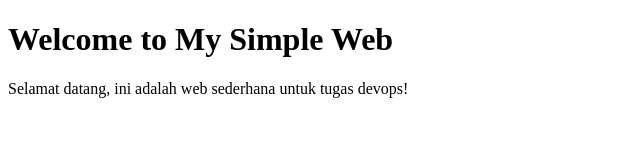
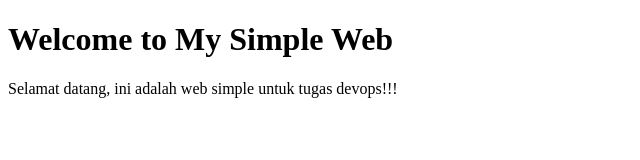
Before and after one commit to pujosn/web-html, a plain HTML site: page index.html in a window 1280 px wide. Shown: the full height of the page, 0-640 px from the left. Drawn offline with Linux system fonts and the light colour scheme.

Commit message:
update index

```diff
--- a/index.html
+++ b/index.html
@@ -7,6 +7,6 @@
 </head>
 <body>
     <h1>Welcome to My Simple Web</h1>
-    <p>Selamat datang, ini adalah web sederhana untuk tugas devops!</p>
+    <p>Selamat datang, ini adalah web simple untuk tugas devops!!!</p>
 </body>
 </html>
```
